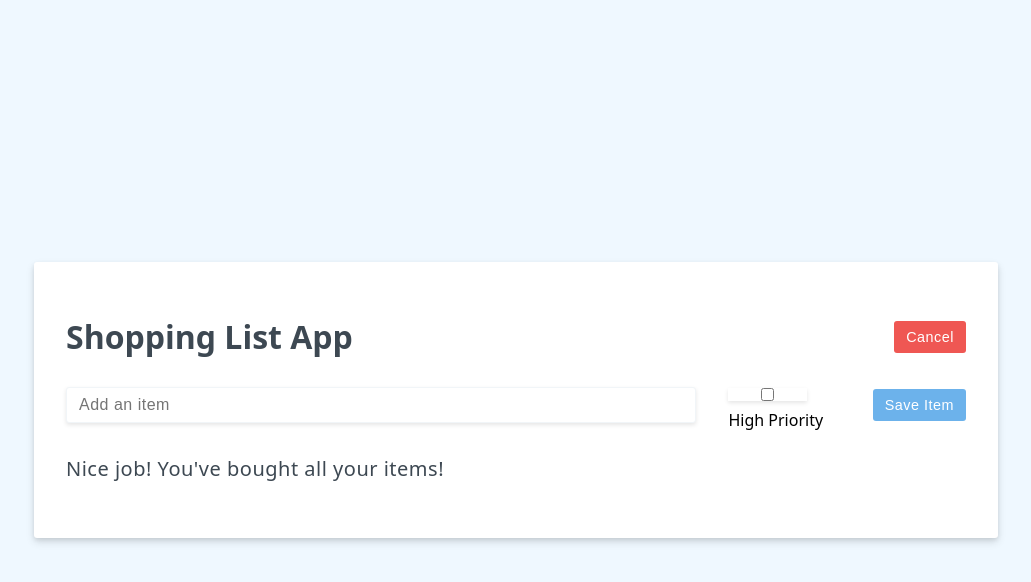
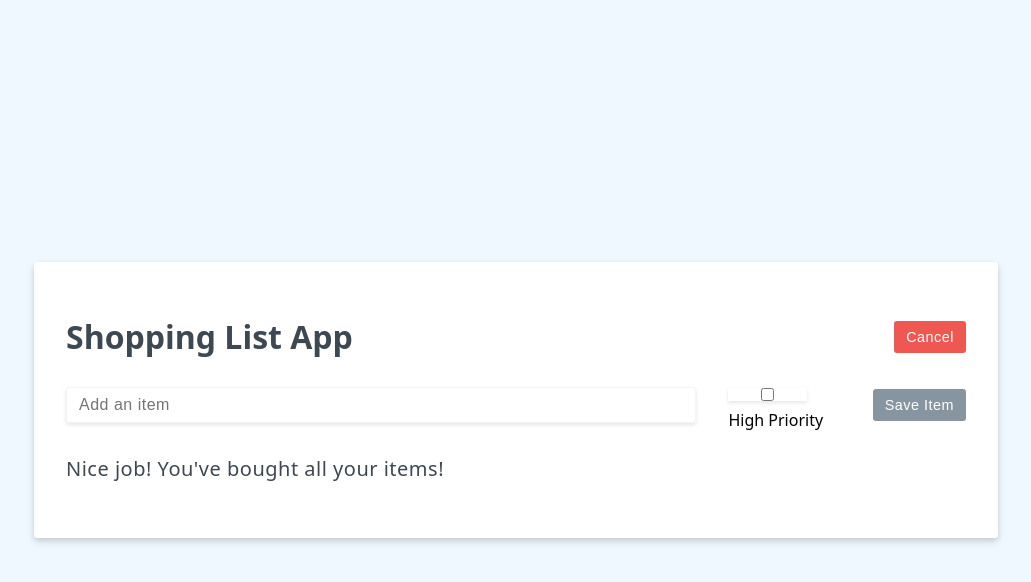
Before and after one commit to Hirano-Tech/vuejs-3-fundamentals, a plain HTML site: page index.html in a window 1280 px wide. Both pictures are taken after a click on the button "Add Item". Shown: the whole page, without its empty margins (124-1155 px from the left). Drawn offline with nearby package versions, Linux system fonts and the light colour scheme.

Commit message:
9: HTML Attribute Binding in Vue 3

```diff
--- a/index.html
+++ b/index.html
@@ -33,13 +33,15 @@
           <input v-model='newItemHighPriority' type='checkbox'> High Priority
         </label>
 
-        <button @click='saveItem' class='btn btn-primary'>Save Item</button>
+        <button v-bind:disabled='newItem.length < 5' @click='saveItem' class='btn btn-primary'>Save Item</button>
+          <!-- v-bind：指定したプロパティの値に応じて、動作を変える。 -->
           <!--
             @click="Vue.js での処理"：クリックしたときに処理を実行する。
             @keyup.enter="Vue.js での処理"：Enter キーを押下したときに処理を実行する。
           -->
       </div>
 
+      <!-- <a v-bind:href='newItem'>Dynamic Link</a> -->
       <p v-if='items.length === 0'>Nice job! You've bought all your items!</p>
 
       <!-- 【参考】ラジオボタン，セレクトボックス，チェックボックスの値を非同期で取得する。 -->
```
